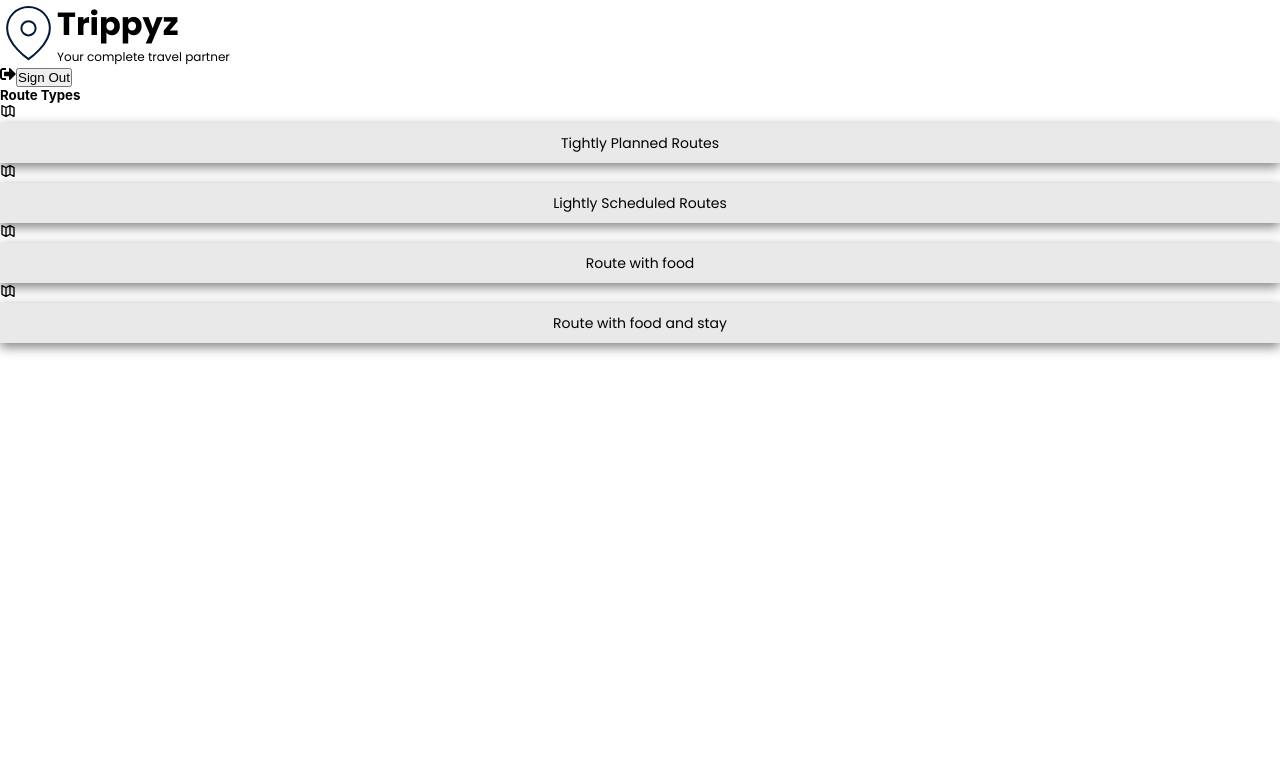
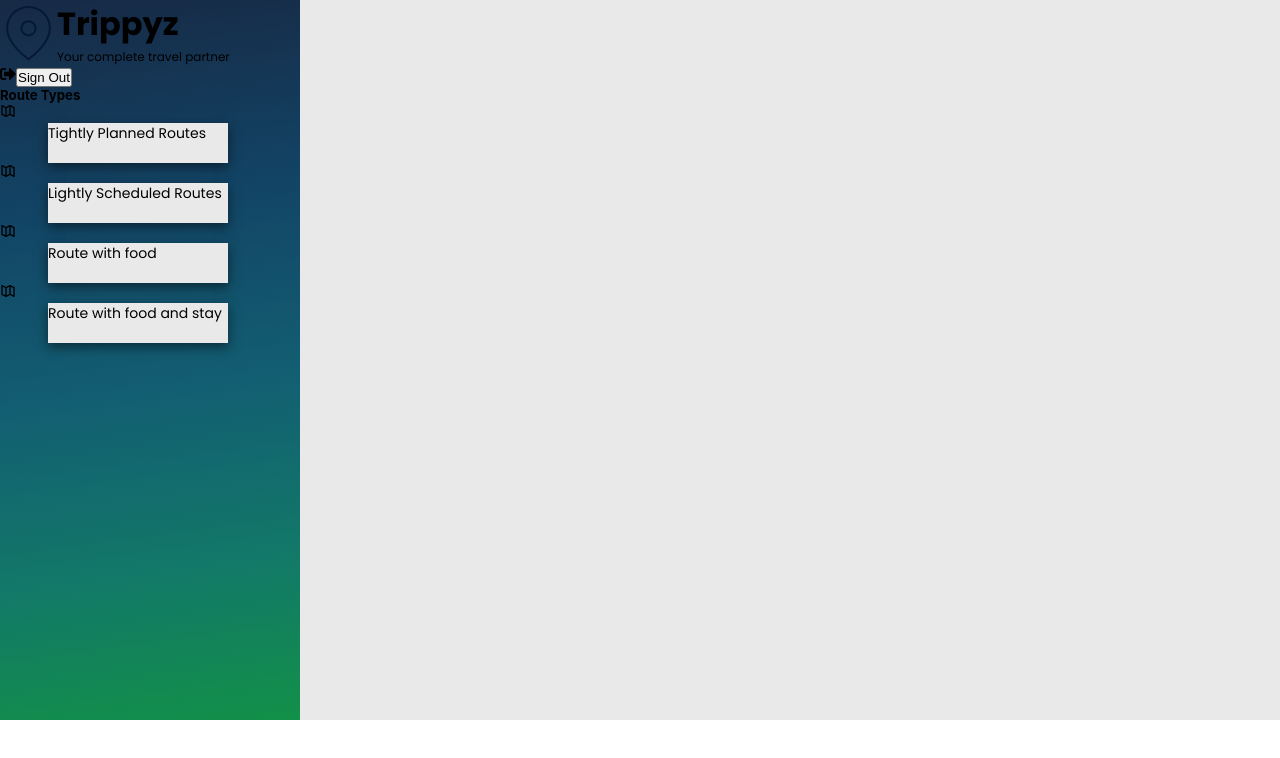
Before and after one commit to rohananilkumar/trippyz-frontend, a React (Create React App) app: page /dashboard in a window 1280 px wide. Shown: the top 758 px of the page. Built offline with nearby package versions, Linux system fonts and the light colour scheme; a web font is replaced by a local one.

Commit message:
dashboard

```diff
--- a/src/components/ui/Sidebar.js
+++ b/src/components/ui/Sidebar.js
@@ -11,7 +11,7 @@
 const Sidebar = () => {
   return (
 
-    <div>
+    <div className={styles.in}>
     <Branding />
     <FaSignOutAlt />
     <Signoutbutton />
--- a/src/components/ui/Sidebar.module.scss
+++ b/src/components/ui/Sidebar.module.scss
@@ -1,10 +1,33 @@
+
+.in{
+
+  margin: 0;
+  padding: 0;
+
+
+position: relative;
+width: 300px;
+height: 720px;
+left: 0px;
+top: 0px;
+
+
+/* Primary/Gradient */
+
+background: linear-gradient(172.39deg, rgba(5, 25, 55, 0.92) 0%, rgba(0, 53, 89, 0.92) 27.6%, rgba(0, 83, 104, 0.92) 54.69%, rgba(0, 111, 93, 0.92) 78.12%, rgba(0, 136, 59, 0.92) 99.48%);
+
+
+}
+
 .button {
     background: #E9E9E9;
     box-shadow: 0px 4px 11px rgba(0, 0, 0, 0.5);
     color: white;
     height: 2.5rem;
-    width: 100%;
+    width: 60%;
     border: none;
+    display: flex;
+    margin-left: 3rem;
 
 
     font-family: "Poppins";
--- a/src/pages/Dashboard.js
+++ b/src/pages/Dashboard.js
@@ -1,10 +1,14 @@
 import React from "react"
 import styles from "./Dashboard.module.scss"
 import Sidebar from "../components/ui/Sidebar"
+import Header from "../components/ui/Header"
 
 const Details = () => {
   return (
+    <div className={styles.dash}>
    <Sidebar />
+
+   </div>
   )
 }
 
--- a/src/pages/Dashboard.module.scss
+++ b/src/pages/Dashboard.module.scss
@@ -0,0 +1,3 @@
+.dash{
+    background-color: #E9E9E9;
+}
```
